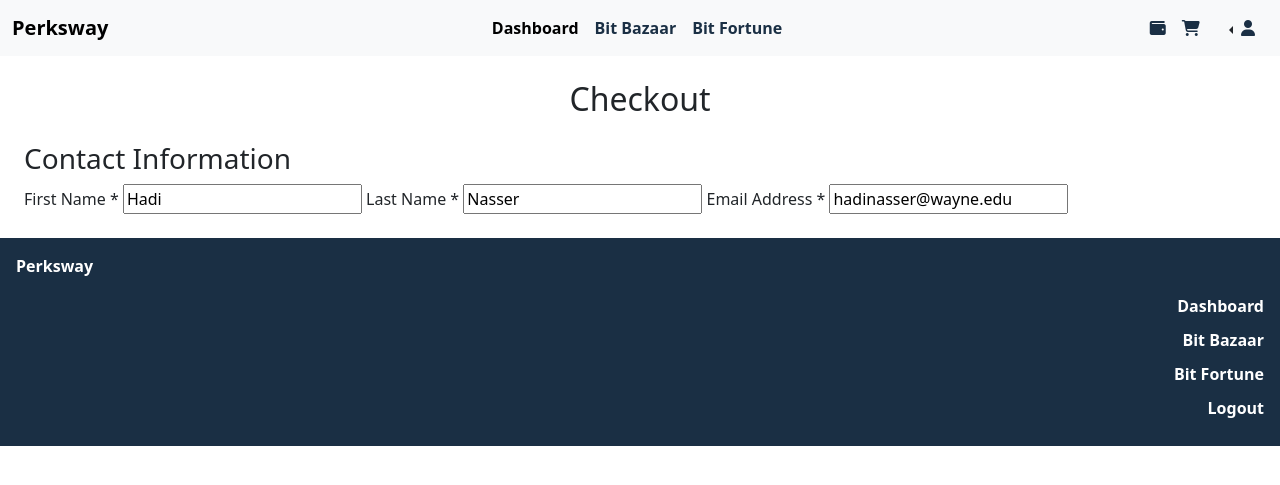
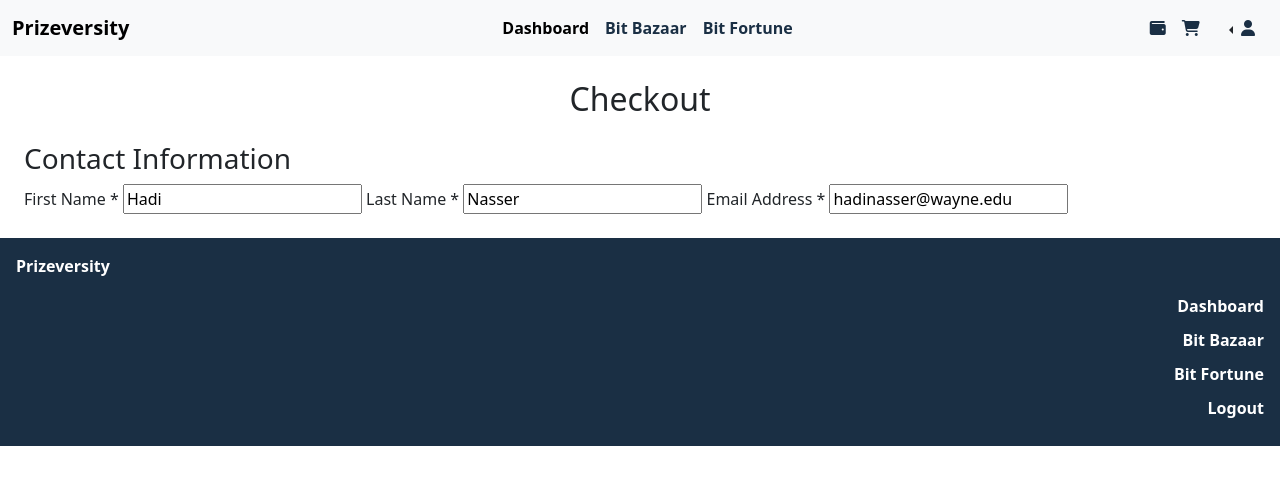
Before and after one commit to daffod1l/BitPocket, a PHP site: page /checkout.php in a window 1280 px wide. Shown: the top 485 px of the page. Run offline with PHP 8.4, Linux system fonts and the light colour scheme; a user stored in the database is signed in; data comes from the database, SQL or seed files in the repository; some libraries are stand-ins or nearby versions.

Commit message:
Add files via upload

```diff
--- a/checkout.php
+++ b/checkout.php
@@ -51,7 +51,7 @@ if ($_SERVER['REQUEST_METHOD'] === 'POST') {
 <head>
     <meta charset="utf-8">
     <meta name="viewport" content="width=device-width, initial-scale=1">
-    <title>Perksway</title>
+    <title>Prizeversity</title>
     <link rel="stylesheet" href="studentStyle.css">
     <link href="https://cdn.jsdelivr.net/npm/bootstrap@5.3.3/dist/css/bootstrap.min.css" rel="stylesheet">
     <script src="https://cdn.jsdelivr.net/npm/bootstrap@5.3.0/dist/js/bootstrap.bundle.min.js" defer></script>
@@ -62,7 +62,7 @@ if ($_SERVER['REQUEST_METHOD'] === 'POST') {
 <!-- Navbar -->
 <nav class="navbar navbar-expand-lg bg-body-tertiary">
     <div class="container-fluid">
-        <a class="navbar-brand" href="student.php">Perksway</a>
+        <a class="navbar-brand" href="student.php">Prizeversity</a>
         <button class="navbar-toggler" type="button" data-bs-toggle="collapse" data-bs-target="#navbarNav">
             <span class="navbar-toggler-icon"></span>
         </button>
@@ -146,7 +146,7 @@ if ($_SERVER['REQUEST_METHOD'] === 'POST') {
 </div>
 
 <footer class="p-3">
-    <p>Perksway</p>
+    <p>Prizeversity</p>
     <ul class="footerList">
         <li><a href="student.php">Dashboard</a></li>
         <li><a href="#">Bit Bazaar</a></li>
--- a/student.php
+++ b/student.php
@@ -429,7 +429,7 @@ if ($_SERVER['REQUEST_METHOD'] == 'POST' && isset($_POST['leaveClass'])) {
 
 
 <footer class="p-3">
-    <p>Perksway</p>
+    <p>Prizeversity</p>
     <ul class="footerList">
         <li><a href="student.php">Dashboard</a></li>
         <li><a href="#">Bit Bazaar</a></li>
--- a/studentProfile.php
+++ b/studentProfile.php
@@ -66,7 +66,7 @@
 <head>
     <meta charset="utf-8">
     <meta name="viewport" content="width=device-width, initial-scale=1">
-    <title>Perksway</title>
+    <title>Prizeversity</title>
     <link rel="stylesheet" href="studentStyle.css">
     <link href="https://cdn.jsdelivr.net/npm/bootstrap@5.3.3/dist/css/bootstrap.min.css" rel="stylesheet">
     <script src="https://cdn.jsdelivr.net/npm/bootstrap@5.3.0/dist/js/bootstrap.bundle.min.js" defer></script>
@@ -78,7 +78,7 @@
 <!-- Navbar -->
 <nav class="navbar navbar-expand-lg bg-body-tertiary">
     <div class="container-fluid">
-        <a class="navbar-brand" href="student.php">Perksway</a>
+        <a class="navbar-brand" href="student.php">Prizeversity</a>
         <button class="navbar-toggler" type="button" data-bs-toggle="collapse" data-bs-target="#navbarNav">
             <span class="navbar-toggler-icon"></span>
         </button>
@@ -180,7 +180,7 @@ previous 3 transactions
 -->
 
 <footer class="p-3">
-    <p>Perksway</p>
+    <p>Prizeversity</p>
     <ul class="footerList">
         <li><a href="student.php">Dashboard</a></li>
         <li><a href="#">Bit Bazaar</a></li>
--- a/transaction_history.php
+++ b/transaction_history.php
@@ -41,7 +41,7 @@
 <head>
     <meta charset="utf-8">
     <meta name="viewport" content="width=device-width, initial-scale=1">
-    <title>Perksway</title>
+    <title>Prizeversity</title>
     <link rel="stylesheet" href="studentStyle.css">
     <link href="https://cdn.jsdelivr.net/npm/bootstrap@5.3.3/dist/css/bootstrap.min.css" rel="stylesheet">
     <script src="https://cdn.jsdelivr.net/npm/bootstrap@5.3.0/dist/js/bootstrap.bundle.min.js" defer></script>
@@ -114,7 +114,7 @@
 </div>
 
 <footer class="p-3">
-    <p>Perksway</p>
+    <p>Prizeversity</p>
     <ul class="footerList">
         <li><a href="student.php">Dashboard</a></li>
         <li><a href="#">Bit Bazaar</a></li>
```
